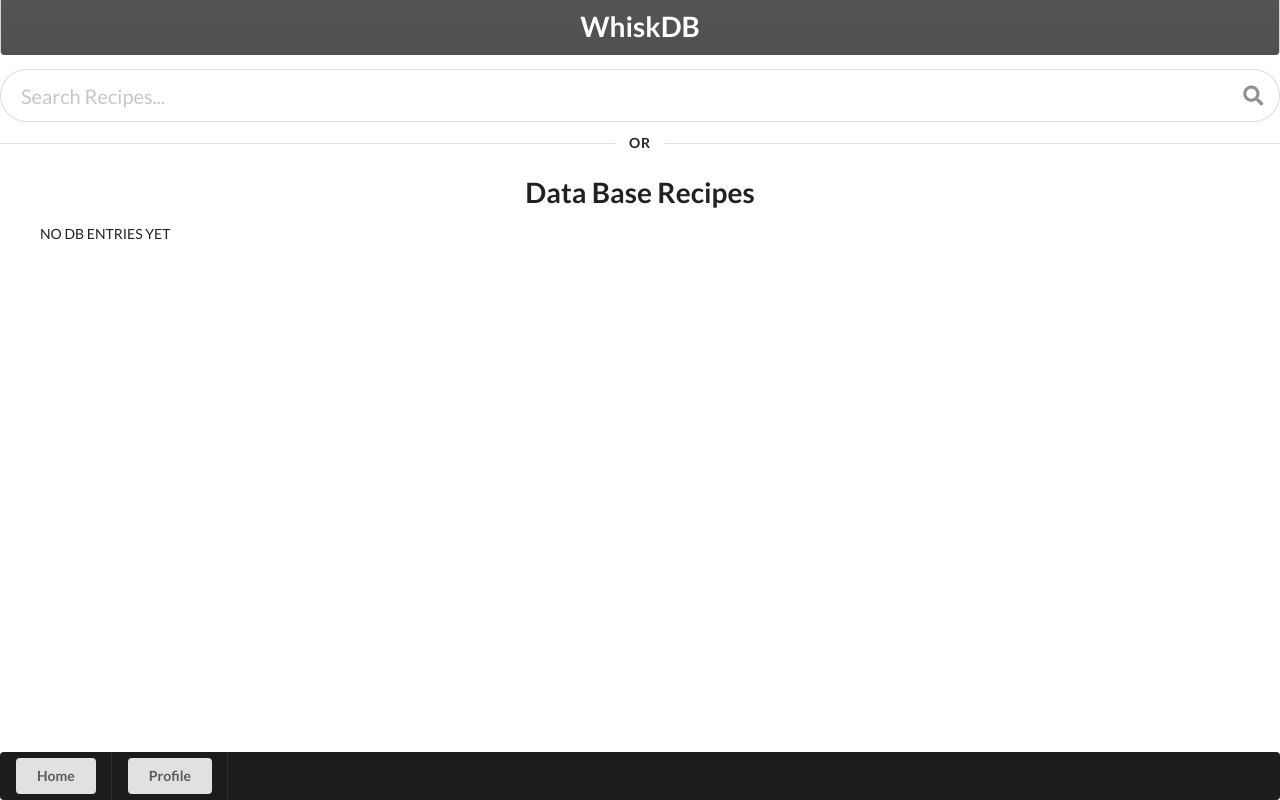
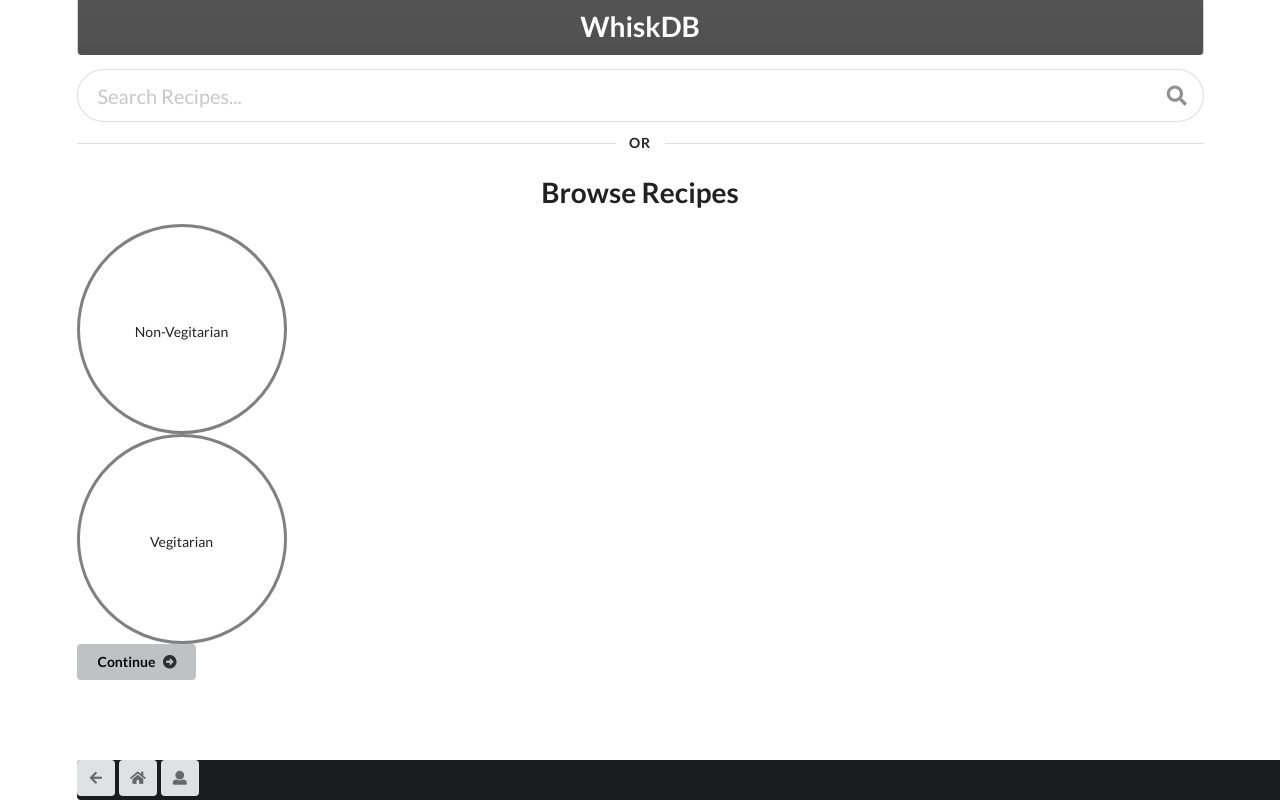
Before and after one commit to MikeBilyeu/WhiskDB, a React (Create React App) app in the folder client/: page / in a window 1280 px wide. Built offline with nearby package versions, Linux system fonts and the light colour scheme.

Commit message:
Create other components for app

```diff
--- a/client/package.json
+++ b/client/package.json
@@ -13,6 +13,7 @@
     "react-router-dom": "^4.3.1",
     "react-scripts": "2.1.3",
     "redux": "^4.0.1",
+    "redux-form": "^8.1.0",
     "redux-thunk": "^2.3.0"
   },
   "scripts": {
--- a/client/src/components/App.js
+++ b/client/src/components/App.js
@@ -8,6 +8,7 @@ import Home from "./Home";
 import Profile from "./Profile";
 import SignUp from "./auth/SignUp";
 import Login from "./auth/Login";
+import Recipe from "./Recipe";
 
 require("dotenv").config();
 
@@ -24,38 +25,39 @@ class App extends React.Component {
   //     .then(res => this.setState({ data: res.data }));
   // };
 
-  onSearchSubmit(term) {
-    axios
-      .get("https://api.edamam.com/search", {
-        params: {
-          q: term,
-          app_id: process.env.REACT_APP_APP_ID,
-          app_key: process.env.REACT_APP_APP_KEY
-        }
-      })
-      .then(function(response) {
-        console.log(response);
-      })
-      .catch(function(error) {
-        console.log(error);
-      });
-  }
+  // onSearchSubmit(term) {
+  //   axios
+  //     .get("https://api.edamam.com/search", {
+  //       params: {
+  //         q: term,
+  //         app_id: process.env.REACT_APP_APP_ID,
+  //         app_key: process.env.REACT_APP_APP_KEY
+  //       }
+  //     })
+  //     .then(function(response) {
+  //       console.log(response);
+  //     })
+  //     .catch(function(error) {
+  //       console.log(error);
+  //     });
+  // }
 
   render() {
-    const HomeROUTE = () => (
-      <Home onSubmit={this.props.onSubmit} data={this.state.data} />
-    );
-    const ProfileROUTE = ({ match }) => <Profile />;
-    const SignUpROUTE = () => <SignUp />;
-    const LoginROUTE = () => <Login />;
     return (
       <Router>
-        <div>
+        <div className="ui container">
           <Header />
-          <Route exact path="/" component={HomeROUTE} />
-          <Route path="/profile" component={ProfileROUTE} />
-          <Route path="/sign-up" component={SignUpROUTE} />
-          <Route path="/Login" component={LoginROUTE} />
+          <Route
+            exact
+            path="/"
+            component={() => (
+              <Home onSubmit={this.props.onSubmit} data={this.state.data} />
+            )}
+          />
+          <Route path="/profile" component={Profile} />
+          <Route path="/sign-up" component={SignUp} />
+          <Route path="/login" component={Login} />
+          <Route path="/recipe" component={Recipe} />
           <NavigationBar />
         </div>
       </Router>
--- /dev/null
+++ b/client/src/components/BrowseOption.js
@@ -0,0 +1,20 @@
+import React from "react";
+
+const BrowseOption = props => {
+  return (
+    <div
+      style={{
+        border: "solid grey",
+        width: "15rem",
+        height: "15rem",
+        borderRadius: "50%",
+        textAlign: "center",
+        lineHeight: "15rem"
+      }}
+    >
+      {props.text}
+    </div>
+  );
+};
+
+export default BrowseOption;
--- /dev/null
+++ b/client/src/components/Button.js
@@ -0,0 +1,12 @@
+import React from "react";
+
+const Button = props => {
+  return (
+    <button className="ui active button">
+      {props.text}
+      <i className="arrow alternate circle right icon" />
+    </button>
+  );
+};
+
+export default Button;
--- a/client/src/components/Home.js
+++ b/client/src/components/Home.js
@@ -1,33 +1,20 @@
-import React from 'react';
+import React from "react";
 
-import SearchBar from './SearchBar';
+import SearchBar from "./SearchBar";
+import BrowseOption from "./BrowseOption";
+import Button from "./Button";
 
-const Home = (props) => {
+const Home = props => {
   return (
     <div>
-      <SearchBar onSubmit={props.onSubmit} placeholder='Search Recipes...' />
-      <div className="ui horizontal divider">
-        Or
-      </div>
-      <h1 className="ui header center aligned ">Data Base Recipes</h1>
-      <ul>
-          {props.data.length <= 0
-            ? "NO DB ENTRIES YET"
-            : props.data.map(recipe => (
-                <li style={{ padding: "10px" }} key={recipe._id}>
-                  <span style={{ color: "gray" }}> Recipe: </span>
-                  <ul>
-                    <li>{recipe.title}</li>
-                    <li>{recipe.time}</li>
-                    <li>{recipe.servings}</li>
-                    <li>{recipe.ingredients}</li>
-                    <li>{recipe.directions}</li>
-                  </ul>
-                </li>
-              ))}
-        </ul>
+      <SearchBar onSubmit={props.onSubmit} placeholder="Search Recipes..." />
+      <div className="ui horizontal divider">Or</div>
+      <h1 className="ui header center aligned ">Browse Recipes</h1>
+      <BrowseOption text="Non-Vegitarian" />
+      <BrowseOption text="Vegitarian" />
+      <Button text="Continue" />
     </div>
   );
-}
+};
 
 export default Home;
--- a/client/src/components/NavigationBar.js
+++ b/client/src/components/NavigationBar.js
@@ -1,18 +1,21 @@
-import React from 'react';
-import NavigationButton from './NavigationButton';
+import React from "react";
+import NavigationButton from "./NavigationButton";
 
-const NavigationBar = (props) => {
+const NavigationBar = props => {
   return (
-    <div className="ui menu inverted" style={
-      {
-      position: 'fixed',
-      bottom: '0',
-      width: '100%'
-    }}>
-      <NavigationButton link="/" text="Home" />
-      <NavigationButton link="/profile" text="Profile" />
+    <div
+      className="ui menu inverted"
+      style={{
+        position: "fixed",
+        bottom: "0",
+        width: "100%"
+      }}
+    >
+      <NavigationButton link="/" icon="arrow left icon" />
+      <NavigationButton link="/" icon="home icon" />
+      <NavigationButton link="/profile" icon="user icon" />
     </div>
   );
-}
+};
 
 export default NavigationBar;
--- a/client/src/components/NavigationButton.js
+++ b/client/src/components/NavigationButton.js
@@ -1,12 +1,14 @@
-import React from 'react';
+import React from "react";
 import { BrowserRouter as Router, Route, Link } from "react-router-dom";
 
-const NavigationButton = (props) => {
+const NavigationButton = props => {
   return (
-    <div className="item">
-      <Link className="ui button" to={props.link}>{props.text}</Link>
-    </div>
+    <Link to={props.link}>
+      <button className="ui icon button">
+        <i className={props.icon} />
+      </button>
+    </Link>
   );
-}
+};
 
 export default NavigationButton;
--- /dev/null
+++ b/client/src/components/Recipe.js
@@ -0,0 +1,68 @@
+import React from "react";
+import Button from "./Button";
+
+const Recipe = props => {
+  return (
+    <div>
+      <div>Stars</div>
+      <div>num of votes</div>
+      <h1>Title of Recipe</h1>
+      <h4>-Author of Recipe</h4>
+      <div>Time</div>
+      <img src="" alt="Recipe image" />
+      <Button text="Change Yeild" />
+      <p>Servings</p>
+      <h2>Ingredients</h2>
+      <ul>
+        <li>Ingredient</li>
+        <li>Ingredient</li>
+        <li>Ingredient</li>
+        <li>Ingredient</li>
+      </ul>
+      <h2>Directions</h2>
+      <ol>
+        <li>
+          <p>
+            It is a long established fact that a reader will be distracted by
+            the readable content of a page when looking at its layout. The point
+            of using Lorem Ipsum is that it has a more-or-less normal
+            distribution of letters, as opposed to using 'Content here, content
+            here', making it look like readable English. Many desktop publishing
+            packages and web page editors now use Lorem Ipsum as their default
+            model text, and a search for 'lorem ipsum' will uncover many web
+            sites still in their infancy.
+          </p>
+        </li>
+        <li>
+          <p>
+            It is a long established fact that a reader will be distracted by
+            the readable content of a page when looking at its layout. The point
+            of using Lorem Ipsum is that it has a more-or-less normal
+            distribution of letters, as opposed to using 'Content here, content
+            here', making it look like readable English. Many desktop publishing
+            packages and web page editors now use Lorem Ipsum as their default
+            model text, and a search for 'lorem ipsum' will uncover many web
+            sites still in their infancy.
+          </p>
+        </li>
+        <li>
+          <p>
+            It is a long established fact that a reader will be distracted by
+            the readable content of a page when looking at its layout. The point
+            of using Lorem Ipsum is that it has a more-or-less normal
+            distribution of letters, as opposed to using 'Content here, content
+            here', making it look like readable English. Many desktop publishing
+            packages and web page editors now use Lorem Ipsum as their default
+            model text, and a search for 'lorem ipsum' will uncover many web
+            sites still in their infancy.
+          </p>
+        </li>
+      </ol>
+      <h2>How was it?</h2>
+      <div>Thumbs up</div>
+      <div>Thumbs down</div>
+    </div>
+  );
+};
+
+export default Recipe;
--- a/client/src/components/auth/SignUp.js
+++ b/client/src/components/auth/SignUp.js
@@ -11,35 +11,37 @@ class SignUp extends Component {
     errors: {}
   };
 
-  onInputChange = e => {
-    if (e.target.id === "name") {
-      let nameInput = e.target.value.toLowerCase().split(" ");
-      let nameCap = nameInput
-        .map(word => {
-          return word.charAt(0).toUpperCase() + word.slice(1);
-        })
-        .join(" ");
-      this.setState({ [e.target.id]: nameCap });
-    } else {
-      this.setState({ [e.target.id]: e.target.value });
-    }
-  };
+  // onInputChange = e => {
+  //   if (e.target.id === "name") {
+  //     // let nameInput = e.target.value.toLowerCase().split(" ");
+  //     // let nameCap = nameInput
+  //     //   .map(word => {
+  //     //     return word.charAt(0).toUpperCase() + word.slice(1);
+  //     //   })
+  //     //   .join(" ");
+  //     this.props.signup(this.props.signupInfo);
+  //     // this.setState({ [e.target.id]: nameCap });
+  //   } else {
+  //     this.setState({ [e.target.id]: e.target.value });
+  //   }
+  // };
 
-  onFormSubmit = event => {
-    event.preventDefault();
-    const newUser = {
-      name: this.state.name,
-      email: this.state.email,
-      password: this.state.password,
-      password2: this.state.password2
-    };
-
-    console.log(newUser);
-  };
+  // onFormSubmit = event => {
+  //   event.preventDefault();
+  //   const newUser = {
+  //     name: this.state.name,
+  //     email: this.state.email,
+  //     password: this.state.password,
+  //     password2: this.state.password2
+  //   };
+  //
+  //   console.log(newUser);
+  // };
   render() {
+    console.log(this.props);
     const { errors } = this.state;
     return (
-      <form noValidate className="ui form" onSubmit={this.onFormSubmit}>
+      <form noValidate className="ui form" /*onSubmit={this.onFormSubmit}*/>
         <Link to="/" className="ui button">
           Back to Home
         </Link>
```
Also changed, not shown: client/src/index.js (+6 -4 lines), 1 other file (tests, documents, lock files or other folders).
